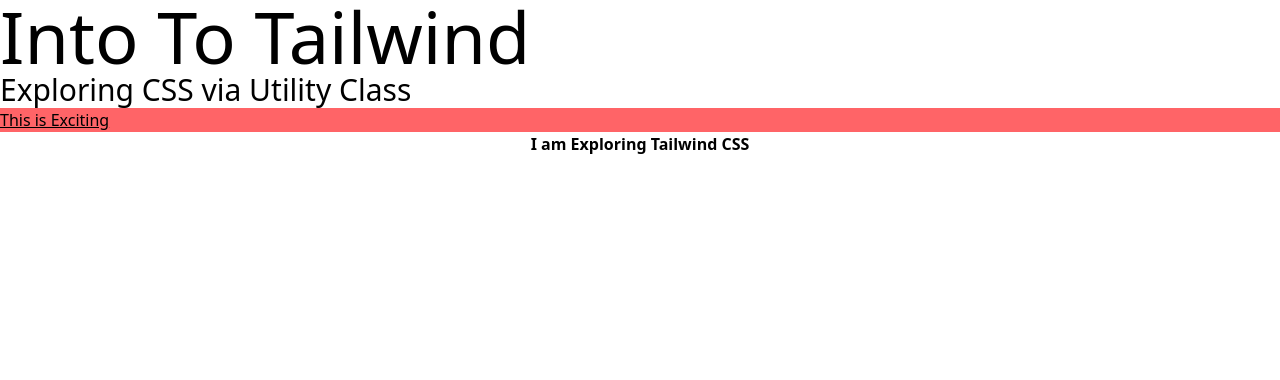
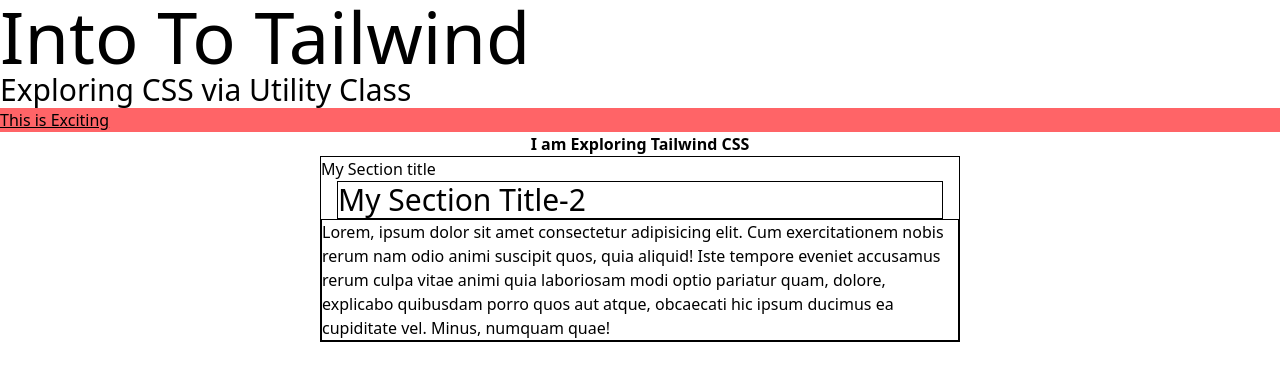
Before and after one commit to emon22830/Tailwind-CSS, a plain HTML site: page index.html in a window 1280 px wide. Drawn offline with nearby package versions, Linux system fonts and the light colour scheme.

Commit message:
learnt margin, padding

```diff
--- a/index.html
+++ b/index.html
@@ -12,5 +12,12 @@
     <h3 class="text-3xl">Exploring CSS via Utility Class</h3>
     <p class="underline bg-red-400">This is Exciting<p>
     <p class="text-center font-bold">I am Exploring Tailwind CSS</p>
+
+
+    <section class="w-1/2 border mx-auto">
+        <h3>My Section title</h3>
+        <h3 class="text-3xl border mx-4">My Section Title-2</h3>
+        <p class="border p-12rewq `">Lorem, ipsum dolor sit amet consectetur adipisicing elit. Cum exercitationem nobis rerum nam odio animi suscipit quos, quia aliquid! Iste tempore eveniet accusamus rerum culpa vitae animi quia laboriosam modi optio pariatur quam, dolore, explicabo quibusdam porro quos aut atque, obcaecati hic ipsum ducimus ea cupiditate vel. Minus, numquam quae!</p>
+    </section>
 </body>
 </html>
```
